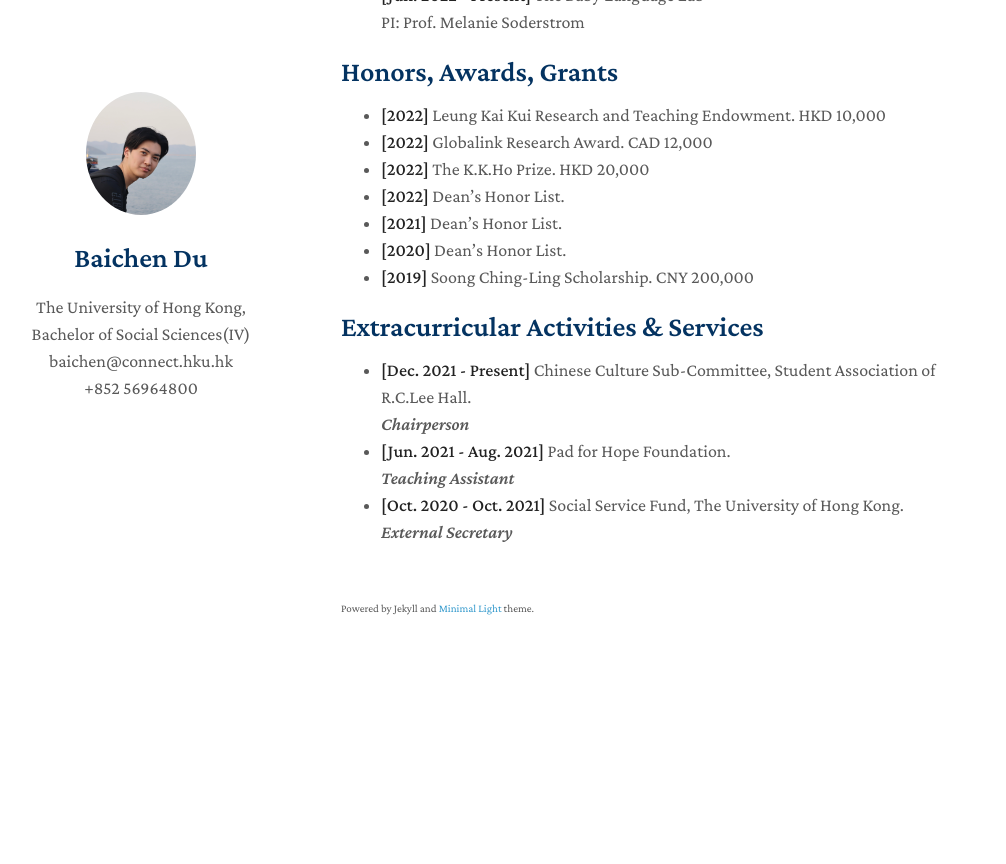
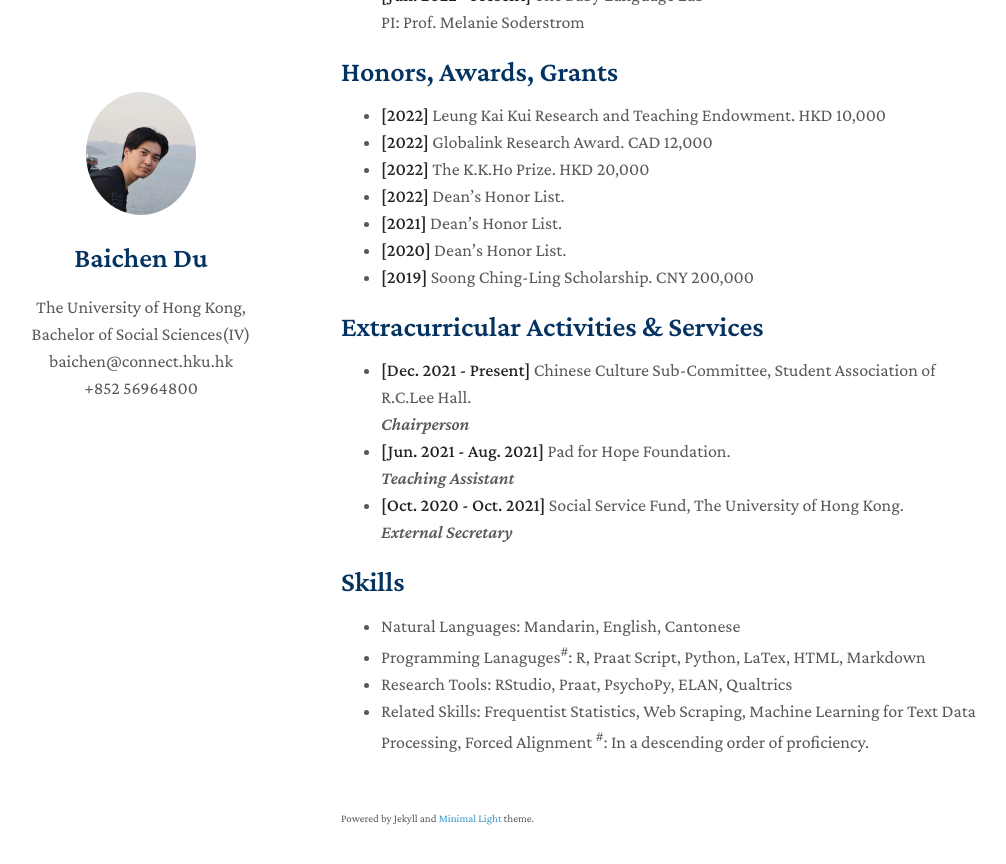
Before and after one commit to AlbertBaichenDu/AlbertBaichenDu.github.io, a Jekyll site: the page built from index.md, in a window 1280 px wide and 900 px high, scrolled down 1589 px. Shown: the top 864 px of the window, without its empty margins (129-1135 px from the left). Built offline with Jekyll 4.4.1, drawn with Linux system fonts in a browser that asks for light colours; nearby versions of some CDN libraries; a style sheet for code colours, icons or effects is not loaded; our own code applies the rules of GitHub Pages for plain Markdown files; before the commit the page ends 2279 px from its top, so only the background shows below that.

Commit message:
Update index.md

```diff
--- a/index.md
+++ b/index.md
@@ -52,7 +52,7 @@ Apart from academic interests, I also enjoy photographing, cycling, and hiking.
 
 ## Research Experience
 
-  **The University of Hong Kong**
+**The University of Hong Kong**
 - **[Aug. 2021 - Present]** Language Development Lab
   <br>
   PI: Dr. Youngah Do & Dr. Jonathan Havenhill.
@@ -63,7 +63,7 @@ Apart from academic interests, I also enjoy photographing, cycling, and hiking.
   <br>
   Supervisor: Dr. Jonathan Havanhill
 
-  **University of Manitoba**
+**University of Manitoba**
 - **[Jun. 2022 - Present]** The Baby Language Lab
   <br>
   PI: Prof. Melanie Soderstrom
@@ -89,3 +89,11 @@ Apart from academic interests, I also enjoy photographing, cycling, and hiking.
 - **[Oct. 2020 - Oct. 2021]** Social Service Fund, The University of Hong Kong.
   <br>
   <em> External Secretary </em>
+
+## Skills
+
+- Natural Languages: Mandarin, English, Cantonese
+- Programming Lanaguges<sup>#</sup>: R, Praat Script, Python, LaTex, HTML, Markdown
+- Research Tools: RStudio, Praat, PsychoPy, ELAN, Qualtrics
+- Related Skills: Frequentist Statistics, Web Scraping, Machine Learning for Text Data Processing, Forced Alignment
+<sup>#</sup>: In a descending order of proficiency.
```
